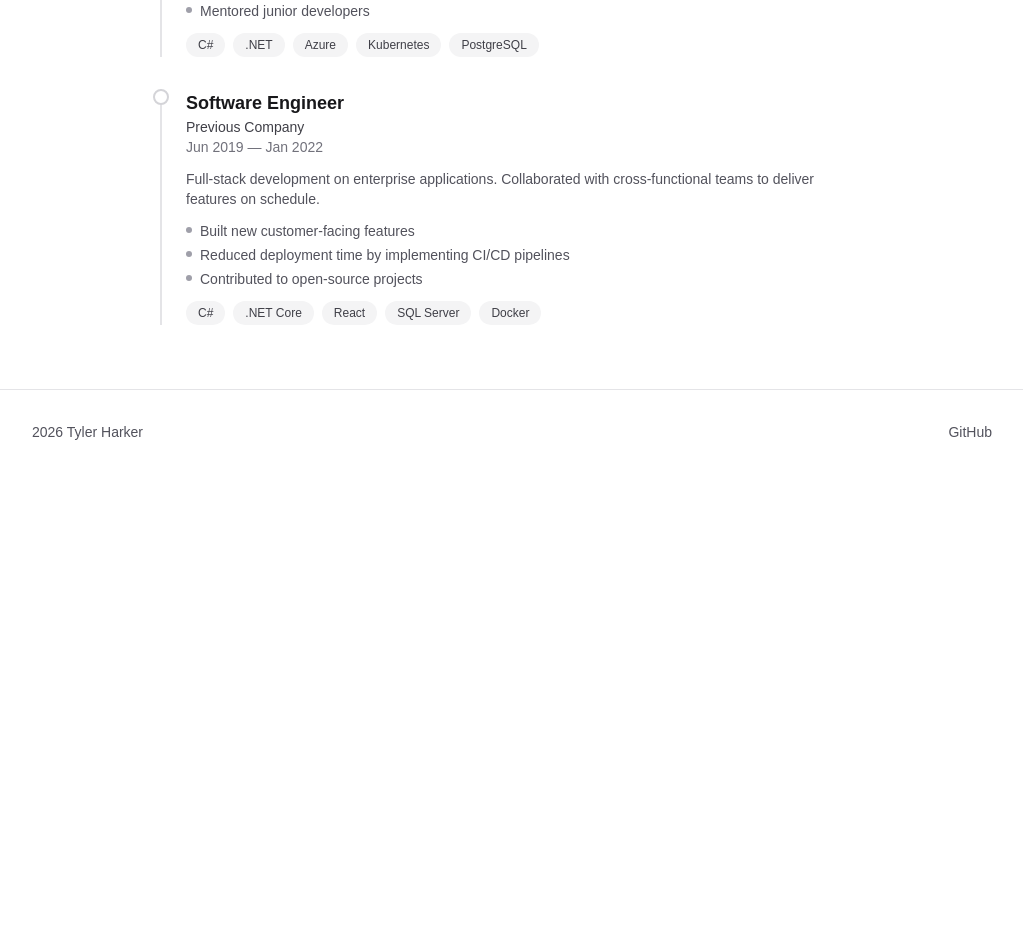
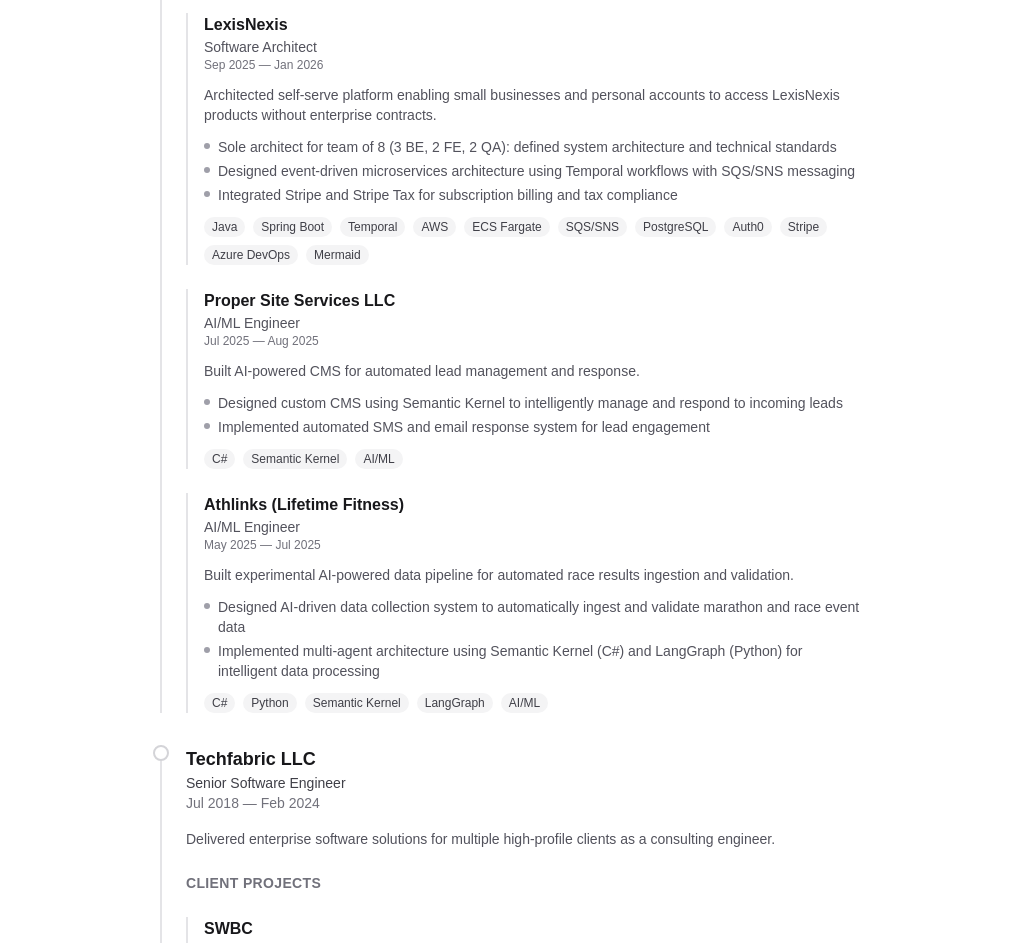
Before and after one commit to Tyler-Harker/tylerharker.com, a Next.js app: page /experience in a window 1280 px wide. Shown: the part 440-1383 px from the top of the page, without its empty margins (128-1151 px from the left). Before the commit the page ends 914 px from the top, so only its background shows below. Built offline with nearby package versions, Linux system fonts and the light colour scheme.

Commit message:
chore: updated more experience

```diff
--- a/app/experience/page.tsx
+++ b/app/experience/page.tsx
@@ -9,15 +9,15 @@
 
 export default function ExperiencePage() {
   return (
-    <div className="mx-auto max-w-3xl px-4 py-16 sm:px-6 lg:px-8">
-      <h1 className="text-3xl font-bold tracking-tight text-zinc-900 dark:text-zinc-100 sm:text-4xl">
+    <div className="mx-auto max-w-3xl px-4 py-8 sm:px-6 sm:py-16 lg:px-8">
+      <h1 className="text-2xl font-bold tracking-tight text-zinc-900 dark:text-zinc-100 sm:text-3xl md:text-4xl">
         Experience
       </h1>
-      <p className="mt-4 text-lg text-zinc-600 dark:text-zinc-400">
+      <p className="mt-3 text-base text-zinc-600 dark:text-zinc-400 sm:mt-4 sm:text-lg">
         My professional journey and work history.
       </p>
 
-      <div className="mt-12 space-y-8">
+      <div className="mt-8 space-y-6 sm:mt-12 sm:space-y-8">
         {experiences.map((experience) => (
           <ExperienceCard key={experience.id} experience={experience} />
         ))}
--- a/components/experience/ExperienceCard.tsx
+++ b/components/experience/ExperienceCard.tsx
@@ -1,4 +1,4 @@
-import { Experience } from '@/types';
+import { Experience, ClientProject } from '@/types';
 
 interface ExperienceCardProps {
   experience: Experience;
@@ -10,46 +10,125 @@
   return date.toLocaleDateString('en-US', { month: 'short', year: 'numeric' });
 }
 
-export function ExperienceCard({ experience }: ExperienceCardProps) {
+function ClientProjectCard({ project }: { project: ClientProject }) {
   return (
-    <article className="relative border-l-2 border-zinc-200 pl-6 dark:border-zinc-800">
-      <div className="absolute -left-[9px] top-0 h-4 w-4 rounded-full border-2 border-zinc-300 bg-white dark:border-zinc-700 dark:bg-zinc-900" />
-      <div className="space-y-3">
+    <div className="border-l-2 border-zinc-200 pl-3 dark:border-zinc-700 sm:pl-4">
+      <div className="space-y-2 sm:space-y-3">
         <div>
-          <h3 className="text-lg font-semibold text-zinc-900 dark:text-zinc-100">
-            {experience.role}
-          </h3>
-          <p className="text-sm font-medium text-zinc-700 dark:text-zinc-300">
-            {experience.company}
+          <h4 className="font-semibold text-zinc-900 dark:text-zinc-100">
+            {project.clientUrl ? (
+              <a
+                href={project.clientUrl}
+                target="_blank"
+                rel="noopener noreferrer"
+                className="hover:underline"
+              >
+                {project.client}
+              </a>
+            ) : (
+              project.client
+            )}
+          </h4>
+          <p className="text-sm font-medium text-zinc-600 dark:text-zinc-400">
+            {project.role}
           </p>
-          <p className="text-sm text-zinc-500 dark:text-zinc-500">
-            {formatDate(experience.startDate)} — {experience.endDate ? formatDate(experience.endDate) : 'Present'}
+          <p className="text-xs text-zinc-500">
+            {formatDate(project.startDate)} — {project.endDate ? formatDate(project.endDate) : 'Present'}
           </p>
         </div>
         <p className="text-sm text-zinc-600 dark:text-zinc-400">
-          {experience.description}
+          {project.description}
         </p>
-        {experience.achievements.length > 0 && (
+        {project.achievements.length > 0 && (
           <ul className="space-y-1 text-sm text-zinc-600 dark:text-zinc-400">
-            {experience.achievements.map((achievement, index) => (
+            {project.achievements.map((achievement, index) => (
               <li key={index} className="flex items-start gap-2">
                 <span className="mt-1.5 h-1.5 w-1.5 flex-shrink-0 rounded-full bg-zinc-400" />
-                {achievement}
+                <span>{achievement}</span>
               </li>
             ))}
           </ul>
         )}
-        <div className="flex flex-wrap gap-2">
-          {experience.technologies.map((tech) => (
+        <div className="flex flex-wrap gap-1.5 sm:gap-2">
+          {project.technologies.map((tech) => (
             <span
               key={tech}
-              className="rounded-full bg-zinc-100 px-3 py-1 text-xs font-medium text-zinc-700 dark:bg-zinc-800 dark:text-zinc-300"
+              className="rounded-full bg-zinc-100 px-2 py-0.5 text-xs font-medium text-zinc-700 dark:bg-zinc-800 dark:text-zinc-300"
             >
               {tech}
             </span>
           ))}
         </div>
       </div>
+    </div>
+  );
+}
+
+export function ExperienceCard({ experience }: ExperienceCardProps) {
+  return (
+    <article className="relative border-l-2 border-zinc-200 pl-4 dark:border-zinc-800 sm:pl-6">
+      <div className="absolute -left-[9px] top-0 h-4 w-4 rounded-full border-2 border-zinc-300 bg-white dark:border-zinc-700 dark:bg-zinc-900" />
+      <div className="space-y-3 sm:space-y-4">
+        <div>
+          <h3 className="text-base font-semibold text-zinc-900 dark:text-zinc-100 sm:text-lg">
+            {experience.companyUrl ? (
+              <a
+                href={experience.companyUrl}
+                target="_blank"
+                rel="noopener noreferrer"
+                className="hover:underline"
+              >
+                {experience.company}
+              </a>
+            ) : (
+              experience.company
+            )}
+          </h3>
+          <p className="text-sm font-medium text-zinc-700 dark:text-zinc-300">
+            {experience.role}
+          </p>
+          <p className="text-xs text-zinc-500 sm:text-sm">
+            {formatDate(experience.startDate)} — {experience.endDate ? formatDate(experience.endDate) : 'Present'}
+          </p>
+        </div>
+        {experience.description && (
+          <p className="text-sm text-zinc-600 dark:text-zinc-400">
+            {experience.description}
+          </p>
+        )}
+        {experience.achievements.length > 0 && (
+          <ul className="space-y-1 text-sm text-zinc-600 dark:text-zinc-400">
+            {experience.achievements.map((achievement, index) => (
+              <li key={index} className="flex items-start gap-2">
+                <span className="mt-1.5 h-1.5 w-1.5 flex-shrink-0 rounded-full bg-zinc-400" />
+                <span>{achievement}</span>
+              </li>
+            ))}
+          </ul>
+        )}
+        {experience.technologies.length > 0 && (
+          <div className="flex flex-wrap gap-1.5 sm:gap-2">
+            {experience.technologies.map((tech) => (
+              <span
+                key={tech}
+                className="rounded-full bg-zinc-100 px-2 py-0.5 text-xs font-medium text-zinc-700 dark:bg-zinc-800 dark:text-zinc-300 sm:px-3 sm:py-1"
+              >
+                {tech}
+              </span>
+            ))}
+          </div>
+        )}
+        {experience.projects && experience.projects.length > 0 && (
+          <div className="mt-4 space-y-4 sm:mt-6 sm:space-y-6">
+            <h4 className="text-xs font-semibold uppercase tracking-wide text-zinc-500 dark:text-zinc-400 sm:text-sm">
+              Client Projects
+            </h4>
+            {experience.projects.map((project) => (
+              <ClientProjectCard key={project.id} project={project} />
+            ))}
+          </div>
+        )}
+      </div>
     </article>
   );
 }
--- a/data/experience.ts
+++ b/data/experience.ts
@@ -2,30 +2,141 @@
 
 export const experiences: Experience[] = [
   {
-    id: 'placeholder-1',
-    company: 'Company Name',
-    role: 'Senior Software Engineer',
-    startDate: '2022-01',
-    description: 'Led development of distributed systems and microservices architecture. Worked on high-scale applications serving millions of users.',
-    achievements: [
-      'Designed and implemented new microservices architecture',
-      'Improved system performance by 40%',
-      'Mentored junior developers',
+    id: 'techfabric-em',
+    company: 'Techfabric LLC',
+    companyUrl: 'https://www.techfabric.com',
+    role: 'Engineering Manager',
+    startDate: '2024-02',
+    description: 'Promoted to Engineering Manager, leading technical teams and driving architectural decisions across client engagements.',
+    achievements: [],
+    technologies: [],
+    projects: [
+      {
+        id: 'lexisnexis',
+        client: 'LexisNexis',
+        role: 'Software Architect',
+        startDate: '2025-09',
+        endDate: '2026-01',
+        description: 'Architected self-serve platform enabling small businesses and personal accounts to access LexisNexis products without enterprise contracts.',
+        achievements: [
+          'Sole architect for team of 8 (3 BE, 2 FE, 2 QA): defined system architecture and technical standards',
+          'Designed event-driven microservices architecture using Temporal workflows with SQS/SNS messaging',
+          'Integrated Stripe and Stripe Tax for subscription billing and tax compliance',
+        ],
+        technologies: [
+          'Java',
+          'Spring Boot',
+          'Temporal',
+          'AWS',
+          'ECS Fargate',
+          'SQS/SNS',
+          'PostgreSQL',
+          'Auth0',
+          'Stripe',
+          'Azure DevOps',
+          'Mermaid',
+        ],
+      },
+      {
+        id: 'proper-site-services',
+        client: 'Proper Site Services LLC',
+        role: 'AI/ML Engineer',
+        startDate: '2025-07',
+        endDate: '2025-08',
+        description: 'Built AI-powered CMS for automated lead management and response.',
+        achievements: [
+          'Designed custom CMS using Semantic Kernel to intelligently manage and respond to incoming leads',
+          'Implemented automated SMS and email response system for lead engagement',
+        ],
+        technologies: [
+          'C#',
+          'Semantic Kernel',
+          'AI/ML',
+        ],
+      },
+      {
+        id: 'athlinks',
+        client: 'Athlinks (Lifetime Fitness)',
+        clientUrl: 'https://www.athlinks.com',
+        role: 'AI/ML Engineer',
+        startDate: '2025-05',
+        endDate: '2025-07',
+        description: 'Built experimental AI-powered data pipeline for automated race results ingestion and validation.',
+        achievements: [
+          'Designed AI-driven data collection system to automatically ingest and validate marathon and race event data',
+          'Implemented multi-agent architecture using Semantic Kernel (C#) and LangGraph (Python) for intelligent data processing',
+        ],
+        technologies: [
+          'C#',
+          'Python',
+          'Semantic Kernel',
+          'LangGraph',
+          'AI/ML',
+        ],
+      },
     ],
-    technologies: ['C#', '.NET', 'Azure', 'Kubernetes', 'PostgreSQL'],
   },
   {
-    id: 'placeholder-2',
-    company: 'Previous Company',
-    role: 'Software Engineer',
-    startDate: '2019-06',
-    endDate: '2022-01',
-    description: 'Full-stack development on enterprise applications. Collaborated with cross-functional teams to deliver features on schedule.',
-    achievements: [
-      'Built new customer-facing features',
-      'Reduced deployment time by implementing CI/CD pipelines',
-      'Contributed to open-source projects',
+    id: 'techfabric-sse',
+    company: 'Techfabric LLC',
+    companyUrl: 'https://www.techfabric.com',
+    role: 'Senior Software Engineer',
+    startDate: '2018-07',
+    endDate: '2024-02',
+    description: 'Delivered enterprise software solutions for multiple high-profile clients as a consulting engineer.',
+    achievements: [],
+    technologies: [],
+    projects: [
+      {
+        id: 'swbc',
+        client: 'SWBC',
+        role: 'Senior Software Engineer',
+        startDate: '2022-09',
+        description: 'Lead developer on enterprise identity platform for a financial services company serving the mortgage, auto, and finance industries.',
+        achievements: [
+          'Architected and implemented centralized Identity Provider authenticating 150k+ users across 30+ applications via OIDC and JWT Bearer',
+          'Designed token strategy supporting both JWT and Reference Tokens based on application security requirements',
+          'Led architectural decisions and implemented mission-critical authentication flows for enterprise partners',
+        ],
+        technologies: [
+          'C#',
+          '.NET',
+          'Angular',
+          'AWS',
+          'ECS',
+          'DynamoDB',
+          'IdentityServer4',
+          'Duende',
+          'SQL Server',
+        ],
+      },
+      {
+        id: 'klwines',
+        client: 'KLWines.com',
+        role: 'Development Team Lead',
+        startDate: '2018-07',
+        endDate: '2022-09',
+        description: 'Led development team building and scaling e-commerce platform for a premier wine retailer.',
+        achievements: [
+          'Led team of 3-5 developers: owned architectural decisions, code reviews, mentoring, and sprint planning',
+          'Designed microservices architecture on Service Fabric enabling independent scaling and high availability',
+          'Built multi-warehouse inventory system handling transfers, quarterly audits, and pick ticket generation',
+          'Shipped cross-platform mobile apps (Xamarin) for both customer ordering and warehouse operations',
+        ],
+        technologies: [
+          'C#',
+          '.NET',
+          'ASP.NET',
+          'VB.NET',
+          'React',
+          'Service Fabric',
+          'Azure',
+          'Azure DevOps',
+          'Docker',
+          'Xamarin',
+          'SQL Server',
+        ],
+      },
     ],
-    technologies: ['C#', '.NET Core', 'React', 'SQL Server', 'Docker'],
   },
 ];
```
Also changed, not shown: app/page.tsx (+9 -9 lines), app/projects/page.tsx (+9 -9 lines), components/layout/Header.tsx (+49 -3 lines), components/projects/ProjectCard.tsx (+10 -10 lines), types/index.ts (+16 -2 lines).
